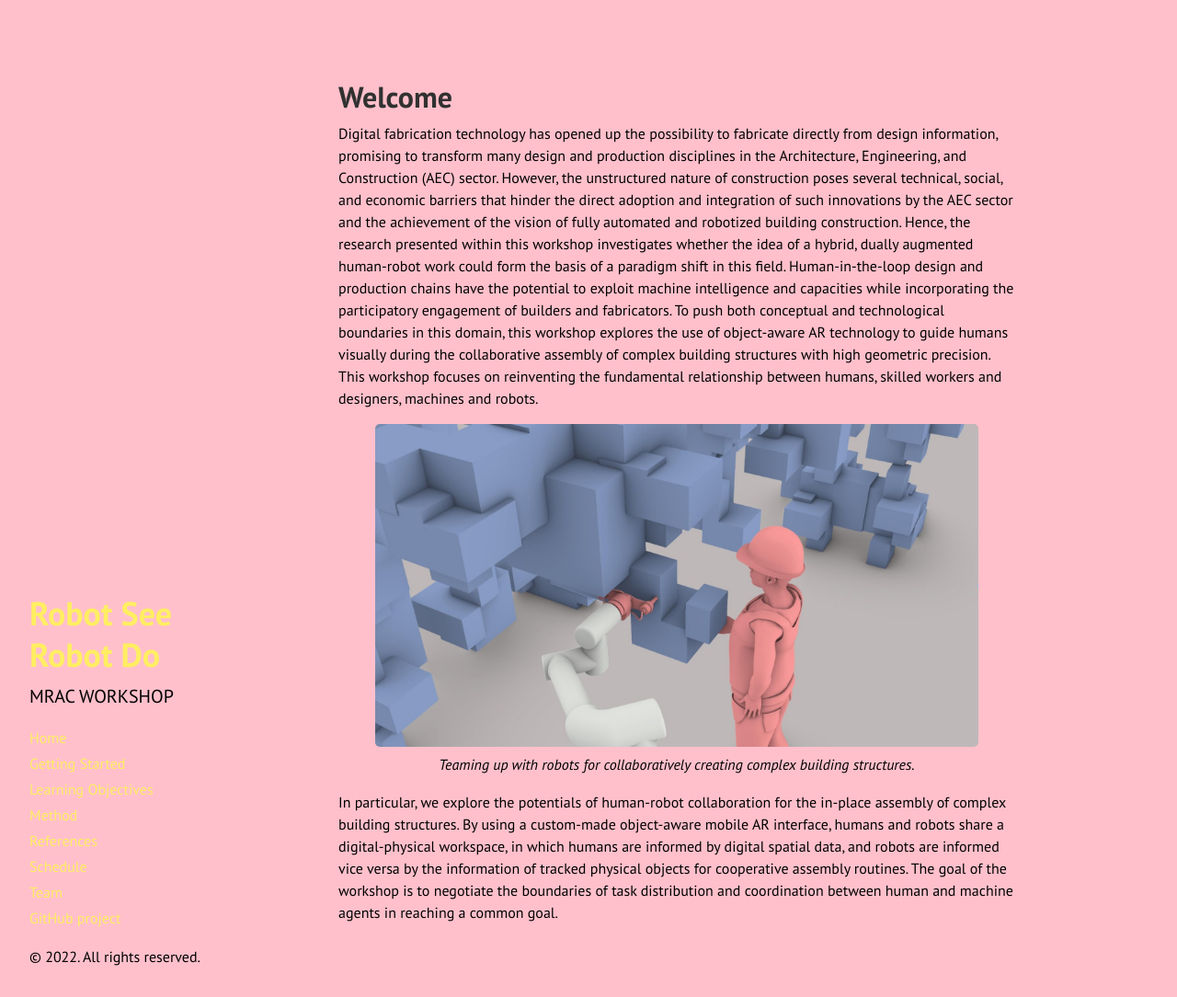
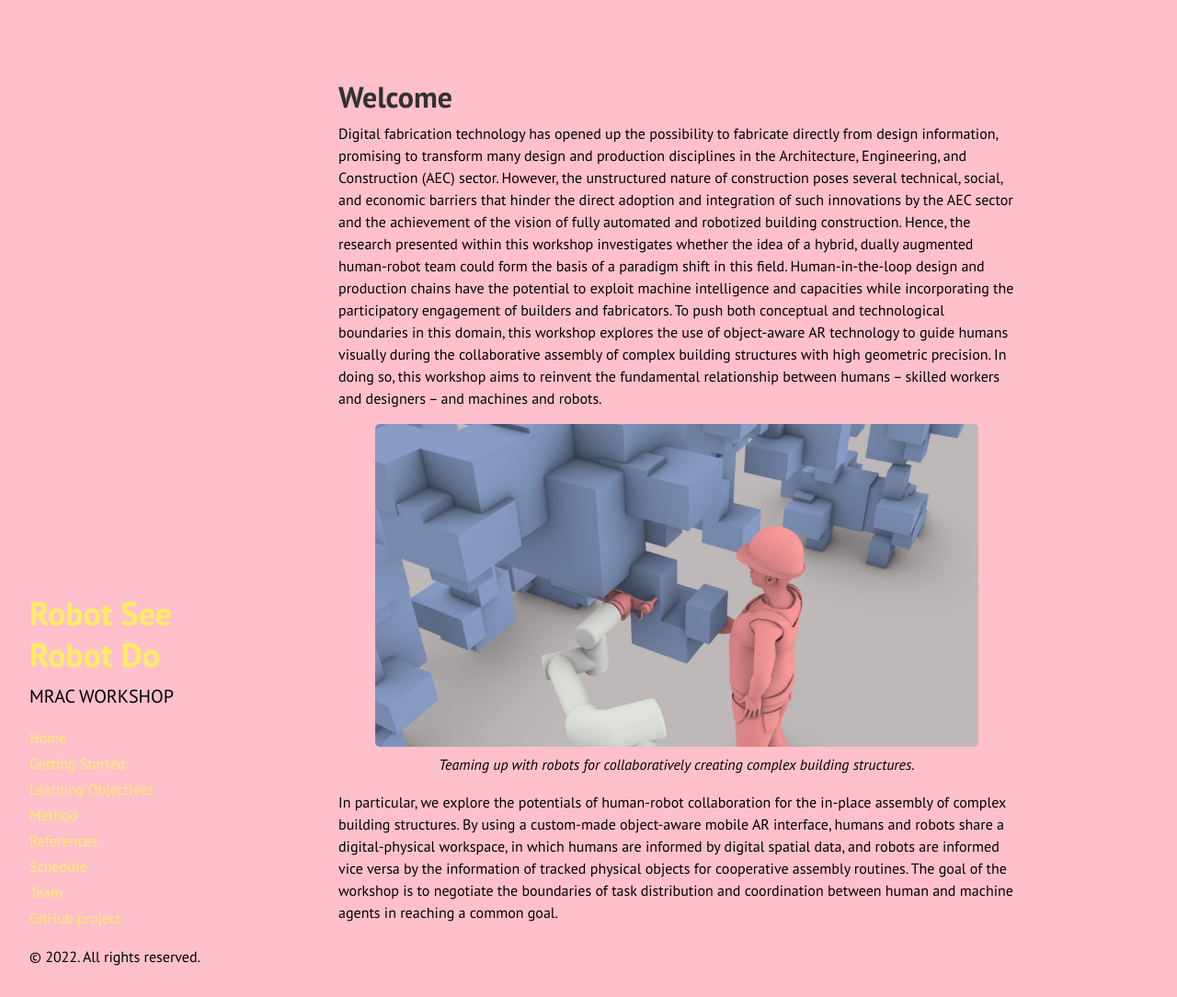
Before and after one commit to augmentedfabricationlab/robot_see_robot_do, a Jekyll site: the page built from docs/index.md, in a window 1280 px wide and 1084 px high. Shown: the whole window at 92% size. Built offline with Jekyll 4.4.1, drawn with Linux system fonts in a browser that asks for light colours; Markdown is read by kramdown in place of the engine named in the settings.

Commit message:
Update index.md

```diff
--- a/docs/index.md
+++ b/docs/index.md
@@ -4,7 +4,7 @@ title: About
 ---
 # Welcome
 
-Digital fabrication technology has opened up the possibility to fabricate directly from design information, promising to transform many design and production disciplines in the Architecture, Engineering, and Construction (AEC) sector. However, the unstructured nature of construction poses several technical, social, and economic barriers that hinder the direct adoption and integration of such innovations by the AEC sector and the achievement of the vision of fully automated and robotized building construction. Hence, the research presented within this workshop investigates whether the idea of a hybrid, dually augmented human-robot work could form the basis of a paradigm shift in this field. Human-in-the-loop design and production chains have the potential to exploit machine intelligence and capacities while incorporating the participatory engagement of builders and fabricators. To push both conceptual and technological boundaries in this domain, this workshop explores the use of object-aware AR technology to guide humans visually during the collaborative assembly of complex building structures with high geometric precision. This workshop focuses on reinventing the fundamental relationship between humans, skilled workers and designers, machines and robots.
+Digital fabrication technology has opened up the possibility to fabricate directly from design information, promising to transform many design and production disciplines in the Architecture, Engineering, and Construction (AEC) sector. However, the unstructured nature of construction poses several technical, social, and economic barriers that hinder the direct adoption and integration of such innovations by the AEC sector and the achievement of the vision of fully automated and robotized building construction. Hence, the research presented within this workshop investigates whether the idea of a hybrid, dually augmented human-robot team could form the basis of a paradigm shift in this field. Human-in-the-loop design and production chains have the potential to exploit machine intelligence and capacities while incorporating the participatory engagement of builders and fabricators. To push both conceptual and technological boundaries in this domain, this workshop explores the use of object-aware AR technology to guide humans visually during the collaborative assembly of complex building structures with high geometric precision. In doing so, this workshop aims to reinvent the fundamental relationship between humans -- skilled workers and designers -- and machines and robots.
 
 <figure>
   <img src="{{site.baseurl}}images/titelbild-rsrd.jpg" alt="Teaming up with robots for collaboratively creating complex building structures." style="width:100%" class="center">
```
